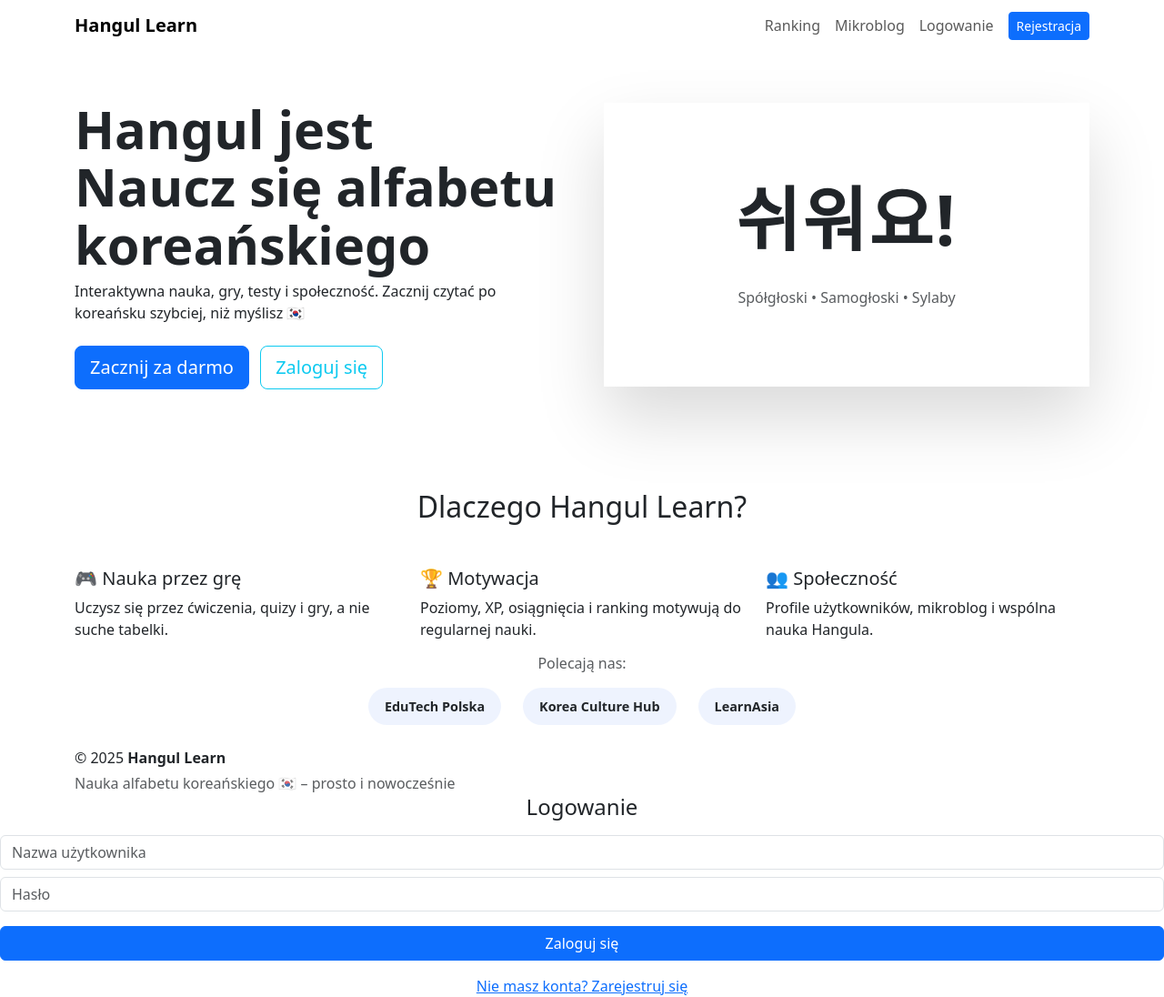
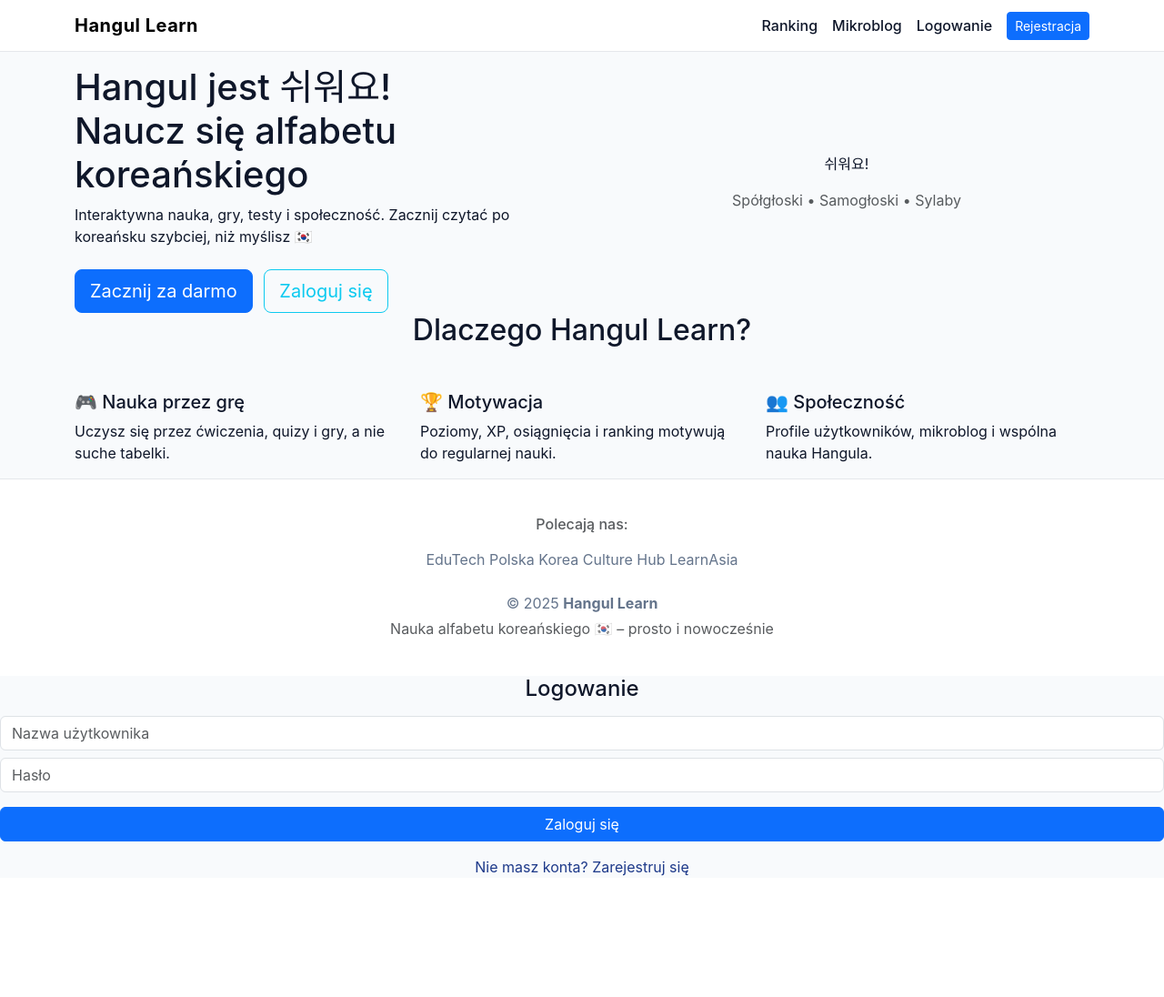
Before and after one commit to ugryzh/Hangulko, a PHP site: page / in a window 1280 px wide. Shown: the whole page at 91% size. After the commit the page ends 963 px from the top, so only its background shows below. Run offline with PHP 8.4, Linux system fonts and the light colour scheme.

Commit message:
Update style.css

```diff
--- a/assets/css/style.css
+++ b/assets/css/style.css
@@ -1,55 +1,196 @@
 /* =========================
-   HERO – UPGRADE
+   HANGUL LEARN – NEW UI
 ========================= */
-.hero-section {
-  padding: 110px 0;
+
+:root {
+  --primary: #1e3a8a;      /* granat */
+  --accent: #dc2626;       /* czerwony */
+  --bg: #f8fafc;           /* jasne tło */
+  --card: #ffffff;
+  --text: #0f172a;
+  --muted: #64748b;
+  --radius: 14px;
 }
 
-.hero-title {
-  font-size: clamp(2.6rem, 5vw, 3.6rem);
+/* =========================
+   GLOBAL
+========================= */
+body {
+  margin: 0;
+  font-family: Inter, system-ui, -apple-system, "Segoe UI", Roboto;
+  background: var(--bg);
+  color: var(--text);
+  padding-top: 72px;
+}
+
+a {
+  color: var(--primary);
+  text-decoration: none;
+}
+
+a:hover {
+  text-decoration: underline;
+}
+
+/* =========================
+   NAVBAR
+========================= */
+.navbar {
+  background: #fff;
+  border-bottom: 1px solid #e5e7eb;
+}
+
+.navbar-brand {
+  font-weight: 800;
+  letter-spacing: .5px;
+}
+
+.nav-link {
+  font-weight: 500;
+  color: var(--text);
+}
+
+/* =========================
+   HERO
+========================= */
+.hero {
+  padding: 120px 0 80px;
+}
+
+.hero h1 {
+  font-size: clamp(2.5rem, 5vw, 3.5rem);
   font-weight: 900;
   line-height: 1.1;
 }
 
-.hero-title span {
-  background: linear-gradient(135deg, var(--blue), var(--red));
-  -webkit-background-clip: text;
-  -webkit-text-fill-color: transparent;
+.hero h1 span {
+  color: var(--accent);
 }
 
-.hero-card {
-  background: var(--glass);
-  backdrop-filter: var(--blur);
-  border-radius: var(--radius);
-  padding: 70px 40px;
-  box-shadow: 0 35px 70px rgba(0,0,0,.15);
+.hero p {
+  margin-top: 20px;
+  color: var(--muted);
+  font-size: 1.1rem;
+  max-width: 520px;
 }
 
-.hangul-preview {
-  font-size: 4.8rem;
-  font-weight: 900;
-  letter-spacing: .15rem;
+.hero-actions {
+  margin-top: 32px;
 }
 
 /* =========================
-   POLECAJĄ NAS
+   BUTTONS
 ========================= */
-.recommended-section {
+.btn-main {
+  background: var(--primary);
+  color: #fff;
+  border-radius: var(--radius);
+  padding: 14px 26px;
+  font-weight: 600;
+  border: none;
+}
+
+.btn-main:hover {
+  background: #172554;
+}
+
+.btn-outline {
+  background: transparent;
+  border: 1px solid #cbd5f5;
+  padding: 14px 26px;
+  border-radius: var(--radius);
+  margin-left: 10px;
+}
+
+/* =========================
+   CARDS / SECTIONS
+========================= */
+.section {
+  padding: 80px 0;
+}
+
+.card-box {
+  background: var(--card);
+  border-radius: var(--radius);
+  padding: 32px;
+  border: 1px solid #e5e7eb;
+  height: 100%;
+}
+
+/* =========================
+   FOOTER
+========================= */
+.footer {
+  border-top: 1px solid #e5e7eb;
+  padding: 40px 20px;
+  text-align: center;
+  color: var(--muted);
+  background: #fff;
+}
+
+/* =========================
+   AUTH POPUP
+========================= */
+.auth-overlay {
+  position: fixed;
+  inset: 0;
+  background: rgba(15,23,42,.55);
+  display: none;
+  align-items: center;
+  justify-content: center;
+  z-index: 9999;
+}
+
+.auth-overlay.active {
+  display: flex;
+}
+
+.auth-modal {
+  background: #fff;
+  width: 100%;
+  max-width: 420px;
+  border-radius: 18px;
+  padding: 36px;
+  animation: popup .25s ease;
+}
+
+@keyframes popup {
+  from {
+    opacity: 0;
+    transform: scale(.92);
+  }
+  to {
+    opacity: 1;
+    transform: scale(1);
+  }
+}
+
+.auth-modal h3 {
+  font-weight: 800;
+  margin-bottom: 24px;
   text-align: center;
 }
 
-.recommended-logos {
-  display: flex;
-  justify-content: center;
-  gap: 24px;
-  flex-wrap: wrap;
+.auth-modal input {
+  width: 100%;
+  padding: 14px;
+  border-radius: 10px;
+  border: 1px solid #e5e7eb;
+  margin-bottom: 14px;
 }
 
-.rec-logo {
-  padding: 10px 18px;
-  border-radius: 999px;
-  background: rgba(37,99,235,.08);
-  color: var(--text-muted);
+.auth-modal button {
+  width: 100%;
+  padding: 14px;
+  border-radius: 10px;
+  background: var(--primary);
+  color: #fff;
+  border: none;
   font-weight: 600;
+}
+
+.auth-switch {
+  margin-top: 16px;
+  text-align: center;
   font-size: .9rem;
 }
```
